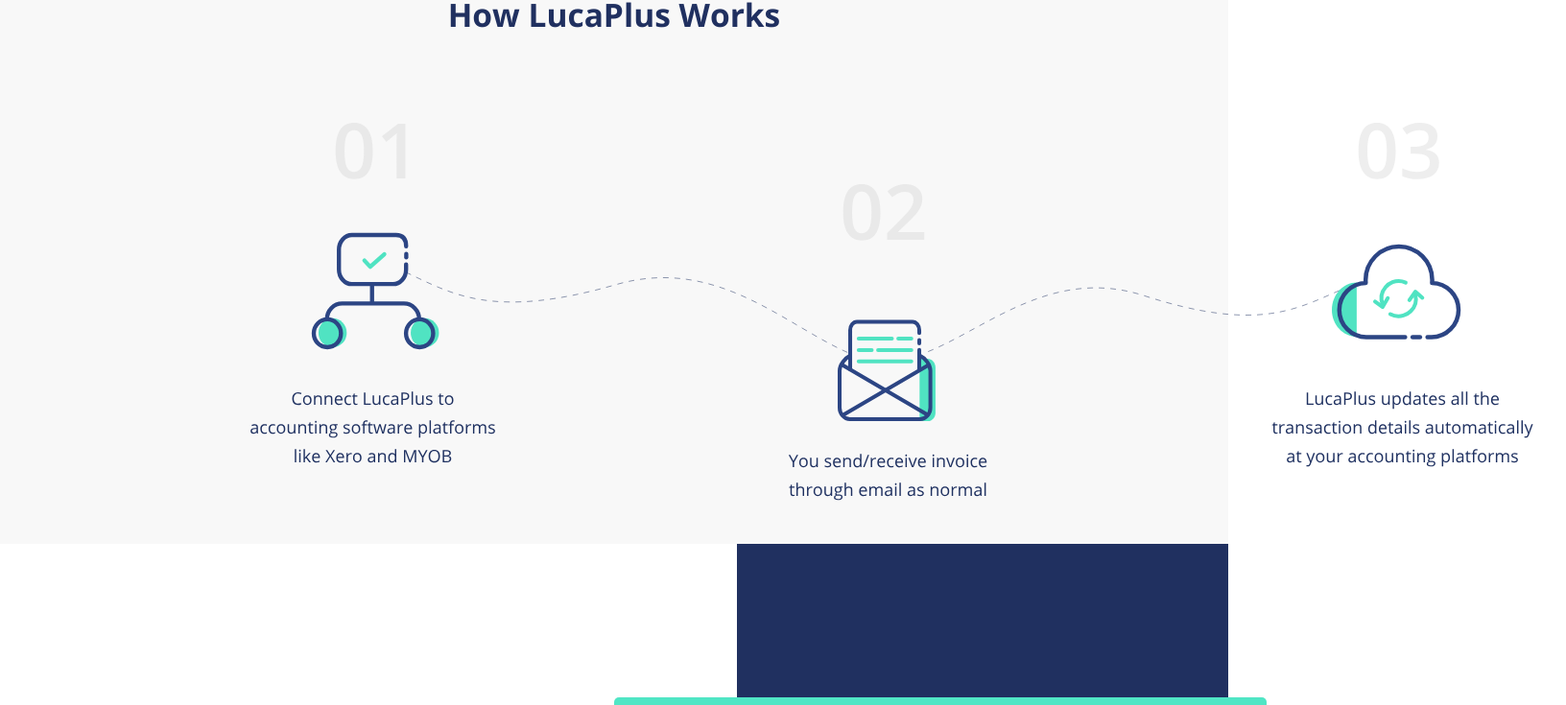
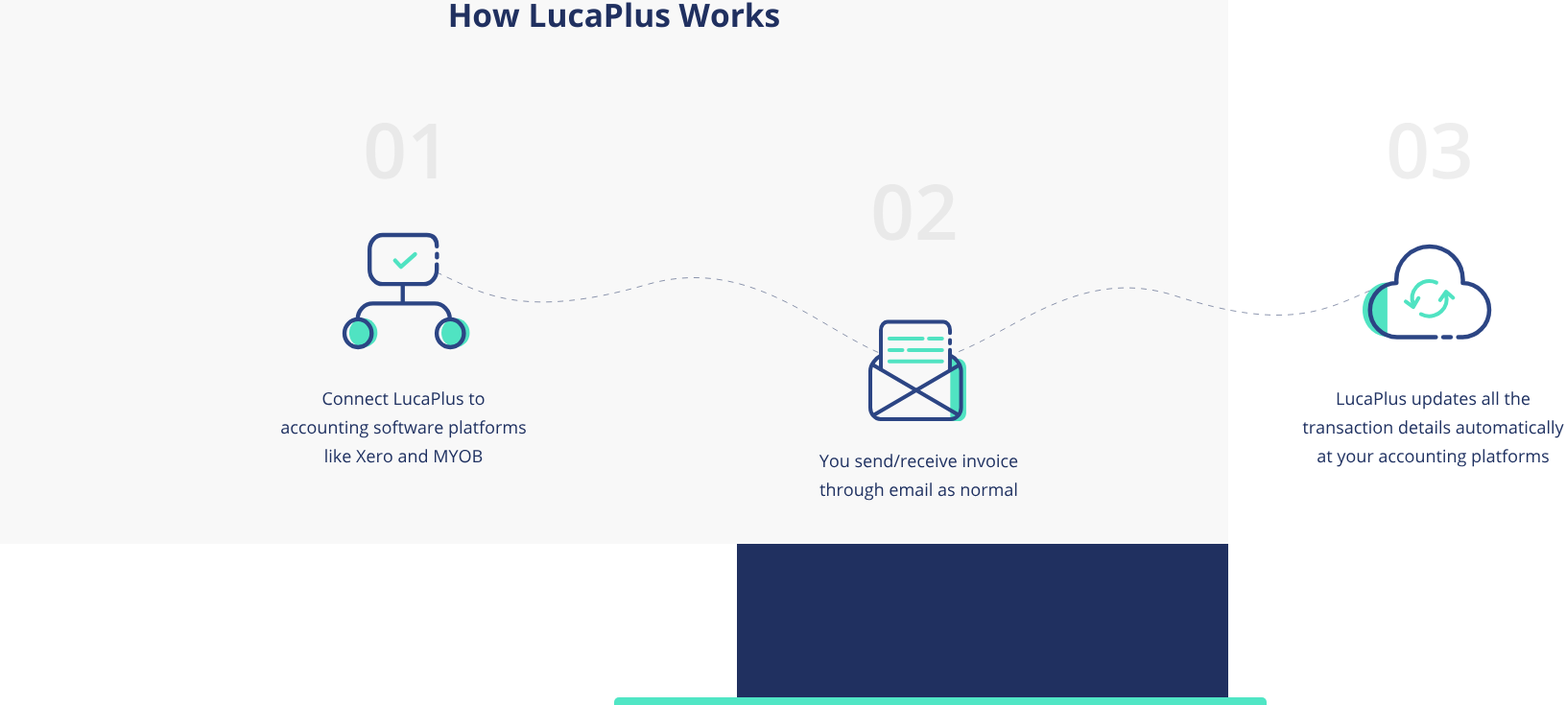
Before and after one commit to Lianakeys/LucaWebsite, a React (Create React App) app in the folder luca-website/: page / in a window 1280 px wide. Shown: the part 913-1648 px from the top of the page at 96% size, 1632 px wide, since content can reach past the window. Built offline with nearby package versions, Linux system fonts and the light colour scheme.

Commit message:
fixed some position

```diff
--- a/luca-website/src/components/cssComponents/footer.css
+++ b/luca-website/src/components/cssComponents/footer.css
@@ -213,13 +213,14 @@
 
 .most-bottom-font {
     font-size: 11px;
+    color:  #6D7797;
 }
 
 .middle-box-shadow {
     /* background-color: red; */
     height: 120px;
     width: 1216px;
-    margin-left: 345px;
+    margin-left: 360px;
     margin-bottom: 9.2rem;
     /* margin-top: -0.3rem; */
     box-shadow: -8px 16px 20px rgba(194, 207, 241, 0.109488), 6px 18px 26px rgba(194, 207, 241, 0.220533);
--- a/luca-website/src/components/cssComponents/how-it-works.css
+++ b/luca-website/src/components/cssComponents/how-it-works.css
@@ -48,7 +48,7 @@
 }
 
 .hiw-icon {
-    margin-left: 16rem;
+    margin-left: 18rem;
 }
 
 .first-icon-box {
--- a/luca-website/src/components/cssComponents/savetime.css
+++ b/luca-website/src/components/cssComponents/savetime.css
@@ -93,7 +93,8 @@
     /* background-color: red; */
     height: 350px;
     width: 350px;
-    margin-right: 80rem;
+    margin-right: 90rem;
     margin-top : -15rem;
+    float: left;
 
 }
```
